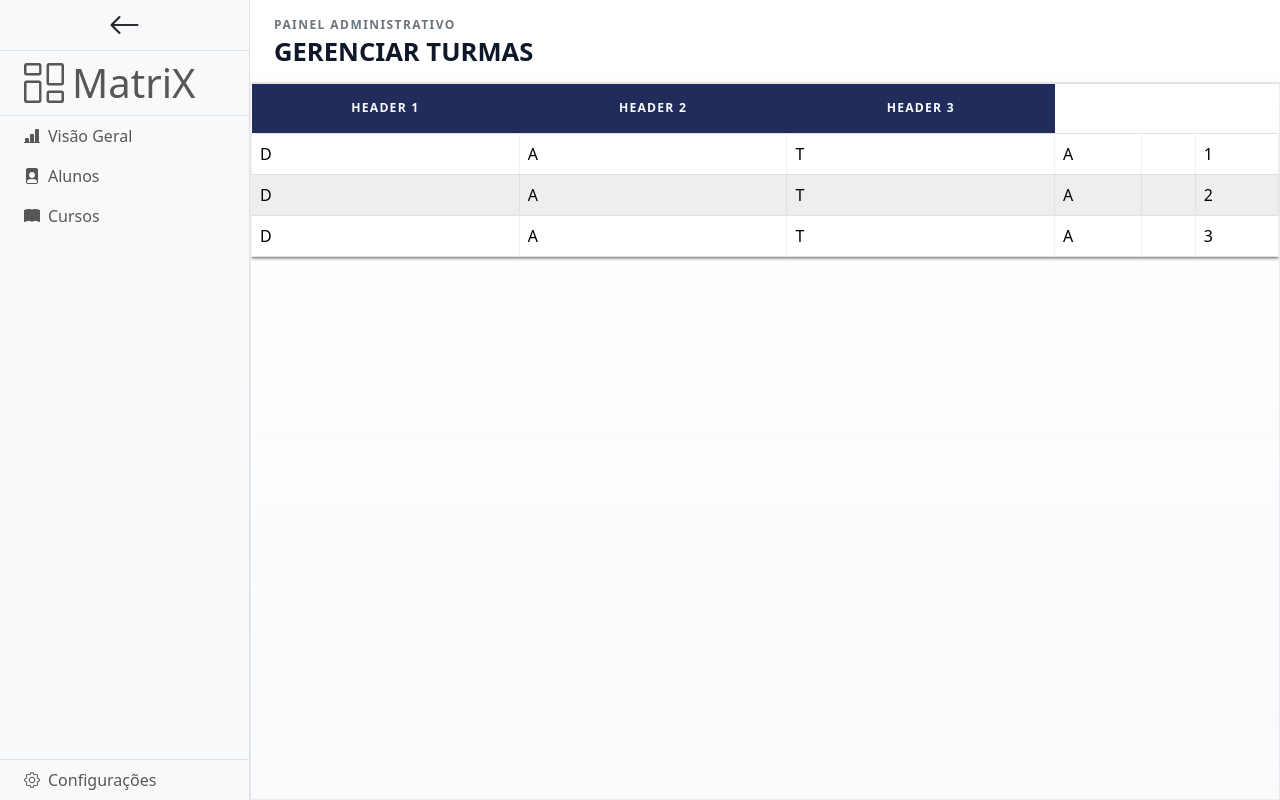
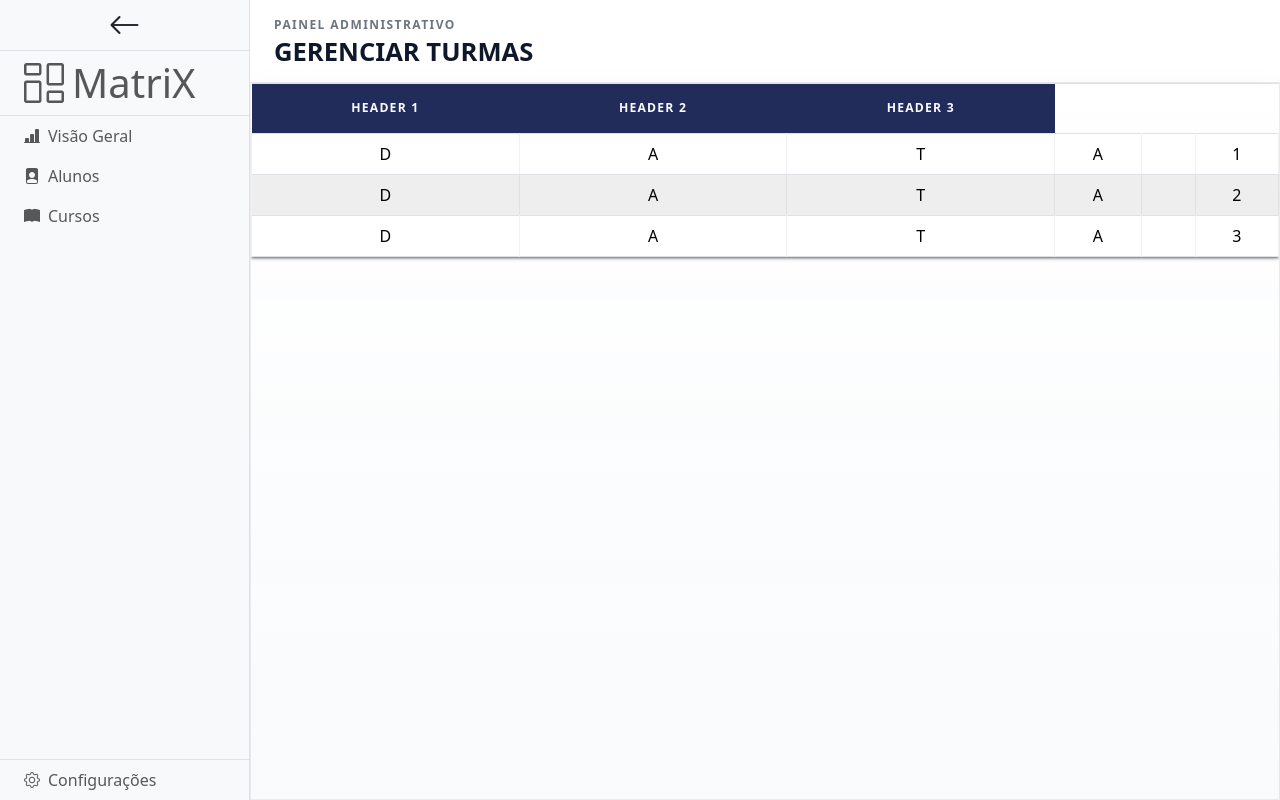
Before and after one commit to laguit0s/MatriX, a React (Vite) app in the folder frontend/: page /gerenciar-turmas in a window 1280 px wide. Built offline with nearby package versions, Linux system fonts and the light colour scheme.

Commit message:
refatora datatable para ignorar propriedades e adicionar coluna padrão em gerenciar alunos

```diff
--- a/frontend/src/components/DataTable.jsx
+++ b/frontend/src/components/DataTable.jsx
@@ -3,15 +3,13 @@ function DataTable({
     bodyContent = [],
     headerColumnClass = {},
     bodyColumnClass = {},
-    maxHeight = "100%",
+    propertiesIgnore = [],
+    standard
 }) {
-    // O body é recebido como array achatado; calculamos quantas linhas renderizar.
-    const headerCount = headerContent.length;
 
-    let propriedades = [];
-    for (let key in bodyContent[0]) {
-        propriedades.push(key);
-    }
+    const properties = bodyContent[0]
+        ? Object.keys(bodyContent[0]).filter(key => !propertiesIgnore.includes(key))
+        : [];
 
     const getHeaderClass = colIndex => {
         return `sticky-top text-center app-table__head-cell ${headerColumnClass[colIndex + 1] || ''}`;
@@ -26,24 +24,27 @@ function DataTable({
     return (
         <div
             className="table-responsive flex-grow-1 w-100 overflow-auto app-table-shell"
-            style={{ minWidth: 0, maxHeight }}
+            style={{ minWidth: 0, maxHeight: '100%' }}
         >
             <table className="table table-bordered table-hover align-middle text-nowrap m-0 app-table">
                 <thead className="app-table__head border-bottom">
                     <tr>
-                        {headerContent.map((headerLabel, columnIndex) => (
-                            <th key={columnIndex} className={`${getHeaderClass(columnIndex)} border-0`}>
+                        {headerContent.map((headerLabel, colIndex) => (
+                            <th key={colIndex} className={`${getHeaderClass(colIndex)} border-0`}>
                                 {headerLabel}
                             </th>
                         ))}
                     </tr>
                 </thead>
                 <tbody className="app-table__body">
-                    {bodyContent.map((_, rowIndex) => (
+                    {bodyContent.map((row, rowIndex) => (
                         <tr key={rowIndex}>
-                            {propriedades.map((prop, colIndex) => {
-                                const cellContent = bodyContent[rowIndex][propriedades[colIndex]];
-                                return <td>{cellContent}</td>
+                            {standard && (
+                                <td className={getBodyClass(0)}>{standard}</td>
+                            )}
+                            {properties.map((prop, colIndex) => {
+                                const cellContent = row[prop];
+                                return <td key={prop} className={getBodyClass(colIndex + 1)}>{cellContent}</td>
                             })}
                         </tr>
                     ))}
--- a/frontend/src/pages/GerenciarAlunos.jsx
+++ b/frontend/src/pages/GerenciarAlunos.jsx
@@ -21,7 +21,7 @@ function GerenciarAlunos() {
     return (
         <div className="d-flex flex-column h-100">
             <Header title="GERENCIAR ALUNOS" />
-            <DataTable headerContent={tableHeaders} bodyContent={alunos} headerColumnClass={{ 1: "width-1" }} bodyColumnClass={{ 2: "text-start" }} />
+            <DataTable headerContent={tableHeaders} bodyContent={alunos} headerColumnClass={{ 1: "width-1" }} bodyColumnClass={{ 2: "text-start", 5: "text-start" }} propertiesIgnore={['id']} standard={"Editar"} />
         </div>
     );
 }
```
